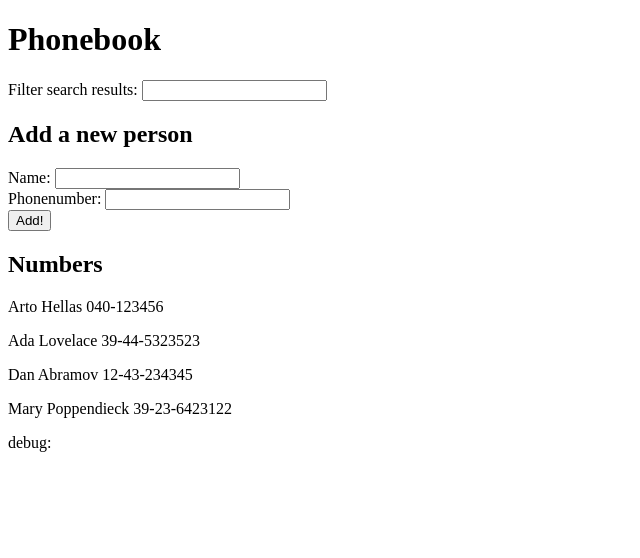
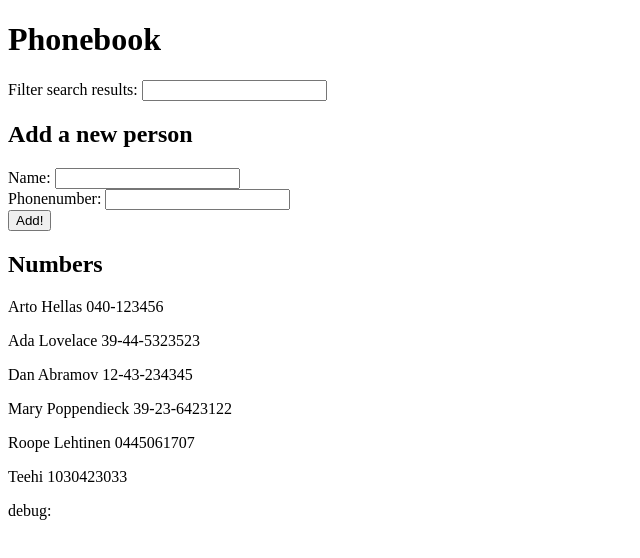
Before and after one commit to Krediann/returnrepositoryFSO, a React (Create React App) app in the folder osa2/puhelinluettelo-rl/: page / in a window 1280 px wide. Shown: the top 558 px of the page, without its empty margins (0-640 px from the left). Built offline with nearby package versions, Linux system fonts and the light colour scheme; data requests are answered from the project's data file.

Commit message:
Tasks 2-12 and 2-13

```diff
--- a/osa2/puhelinluettelo-rl/db.json
+++ b/osa2/puhelinluettelo-rl/db.json
@@ -1,5 +1,5 @@
 {
-  "persons":[
+  "persons": [
     {
       "name": "Arto Hellas",
       "number": "040-123456",
@@ -19,6 +19,16 @@
       "name": "Mary Poppendieck",
       "number": "39-23-6423122",
       "id": 4
+    },
+    {
+      "name": "Roope Lehtinen",
+      "number": "0445061707",
+      "id": 5
+    },
+    {
+      "name": "Teehi",
+      "number": "1030423033",
+      "id": 6
     }
   ]
 }
--- a/osa2/puhelinluettelo-rl/src/App.js
+++ b/osa2/puhelinluettelo-rl/src/App.js
@@ -4,6 +4,7 @@
 import Display from "./components/Display"
 import Form from "./components/Form"
 import Filter from "./components/Filter"
+import personsService from "./services/persons"
 
 const App = () => {
   const [persons, setPersons] = useState([])
@@ -19,7 +20,13 @@
     })
   })
 
-
+  useEffect(() => {
+    personsService
+      .getAll()
+      .then(initialPersons => {
+        setPersons(initialPersons)
+      })
+  }, [])
 
   const addPerson = (e) => {
     e.preventDefault()
@@ -27,9 +34,14 @@
       name: newName,
       number: newNumber
     }
+
     const isCopy = persons.find(({name}) => name === newName)
     if (!isCopy){
-      setPersons([...persons, newPerson]);
+      personsService
+        .create(newPerson)
+        .then(res => {
+          setPersons([...persons, newPerson]);
+      })
     }
     else {
       alert(`${newName} is already added to phonebook! Haha >:)`)
@@ -37,6 +49,7 @@
     setNewName("")
     setNewNumber("")
   }
+
 
   const handleNameChange = (e) => {
     setNewName(e.target.value)
--- /dev/null
+++ b/osa2/puhelinluettelo-rl/src/services/persons.js
@@ -0,0 +1,17 @@
+import axios from 'axios'
+const baseUrl = 'http://localhost:3001/persons'
+
+const getAll = () => {
+  const req =  axios.get(baseUrl)
+  return req.then(res => res.data)
+}
+
+const create = newObject => {
+  const req = axios.post(baseUrl, newObject)
+  return req.then(res => res.data)
+}
+
+export default {
+  getAll: getAll,
+  create: create
+}
```
